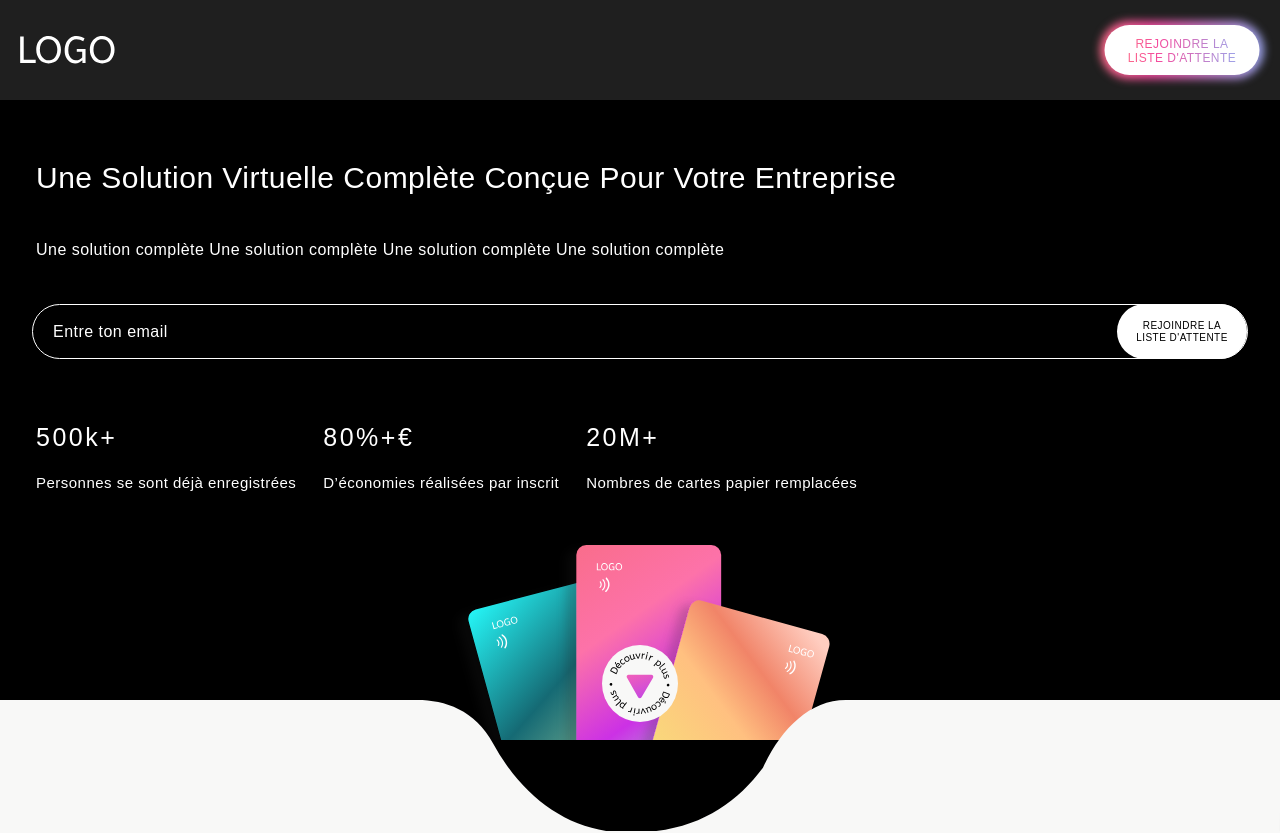
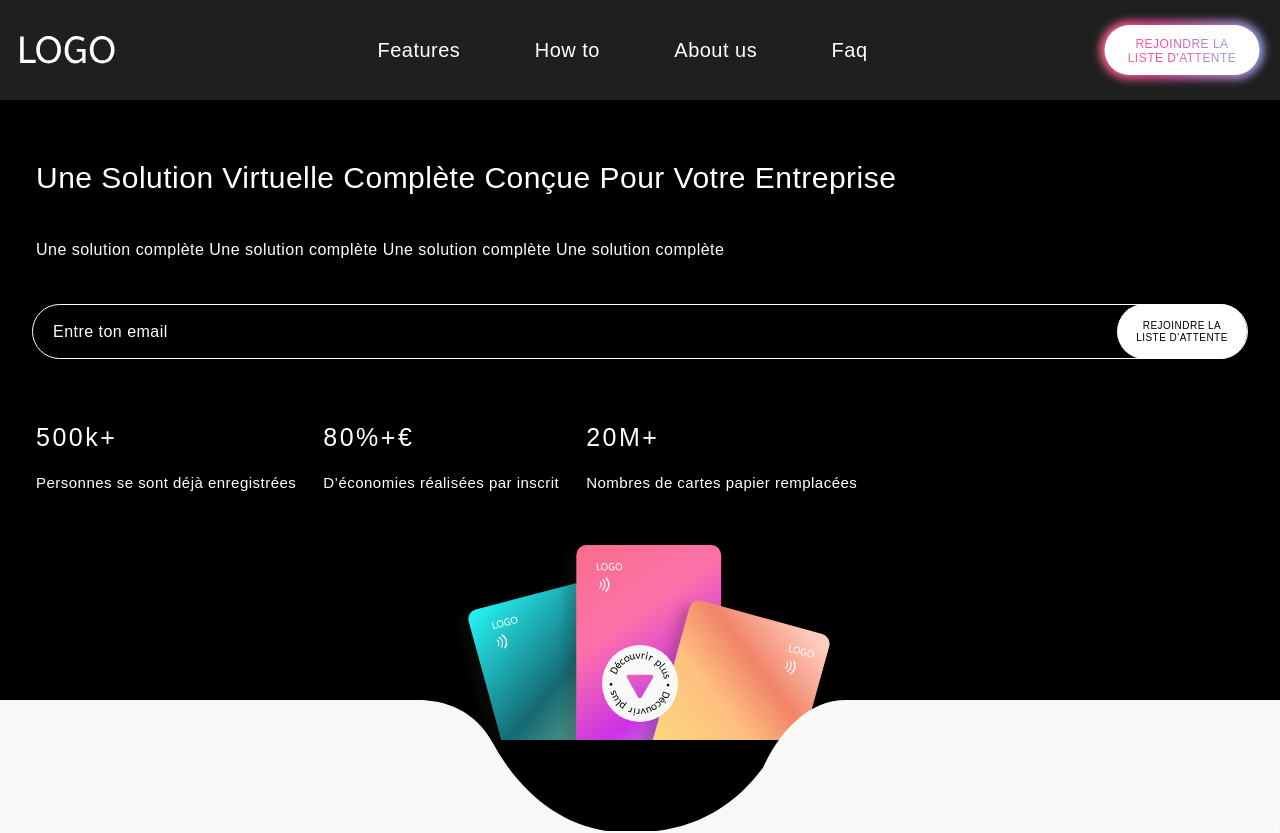
Before and after one commit to feldeh/cardly, a Next.js app: page / in a window 1280 px wide. Shown: the top 833 px of the page. Built offline with nearby package versions, Linux system fonts and the light colour scheme.

Commit message:
add Navbar Header responsive links

```diff
--- a/src/components/all/Navbar/Header/Header.jsx
+++ b/src/components/all/Navbar/Header/Header.jsx
@@ -15,6 +15,12 @@ const Header = () => {
           />
         </Link>
       </div>
+      <div className="text-[20px] text-white justify-between hidden w-3/6 lg:flex pr-[130px]">
+        <div>Features</div>
+        <div>How to</div>
+        <div>About us</div>
+        <div>Faq</div>
+      </div>
       <HeaderLink />
     </div>
   );
```
